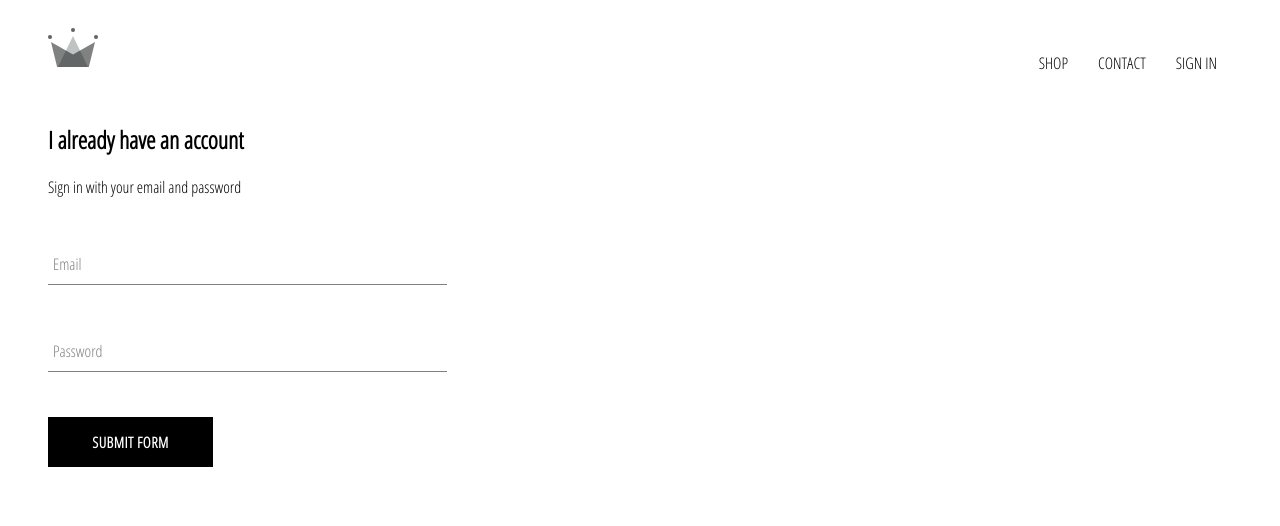
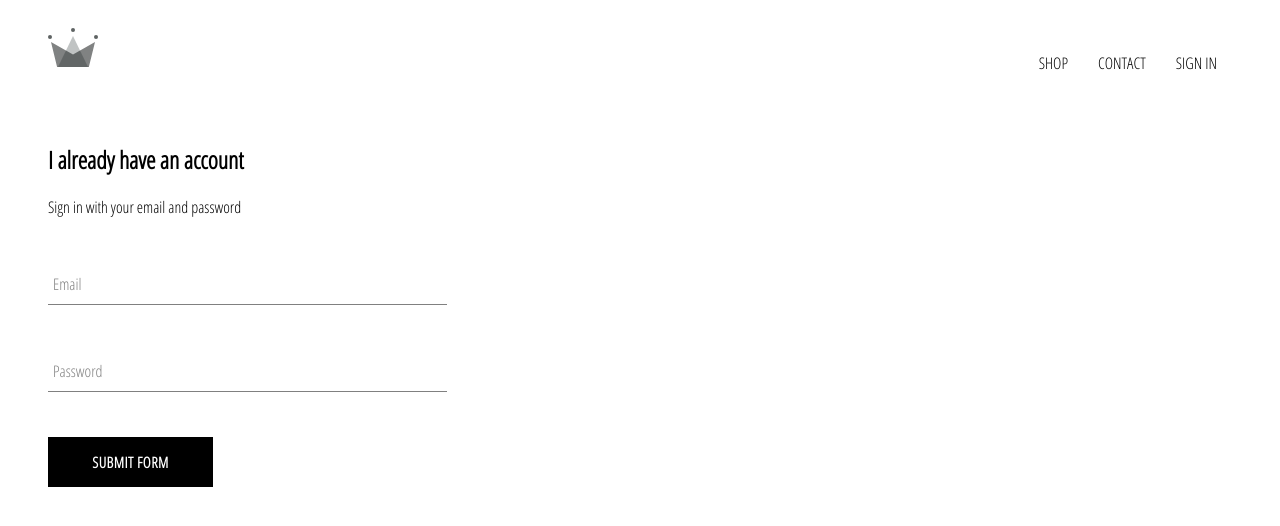
Before and after one commit to procodestudio/react-ecommerce, a React (Create React App) app: page /signin in a window 1280 px wide. Shown: the top 526 px of the page. Built offline with nearby package versions, Linux system fonts and the light colour scheme.

Commit message:
Finished sign in component

```diff
--- a/src/components/sign-in/styles.scss
+++ b/src/components/sign-in/styles.scss
@@ -1,3 +1,9 @@
 .sign-in {
   width: 30vw;
+  display: flex;
+  flex-direction: column;
+
+  .title {
+    margin: 10x 0;
+  }
 }
```
